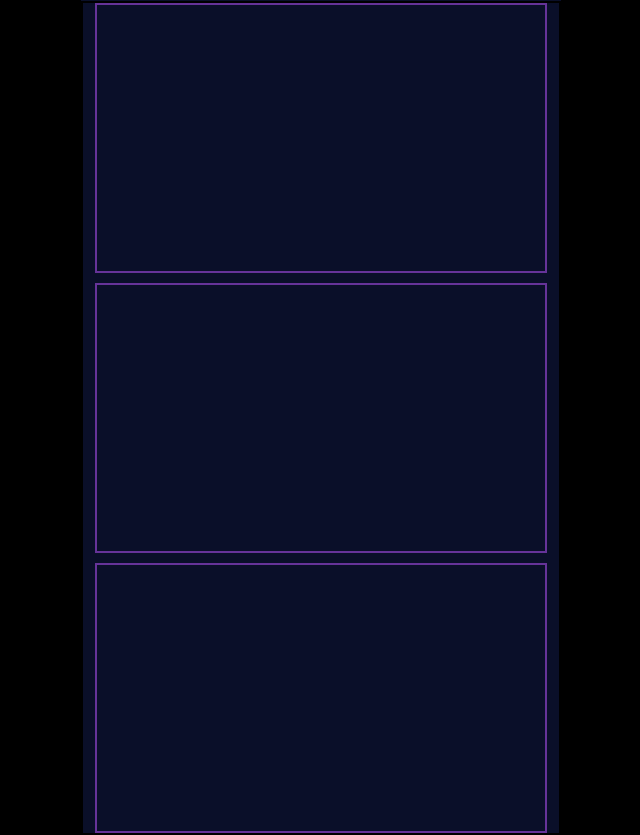
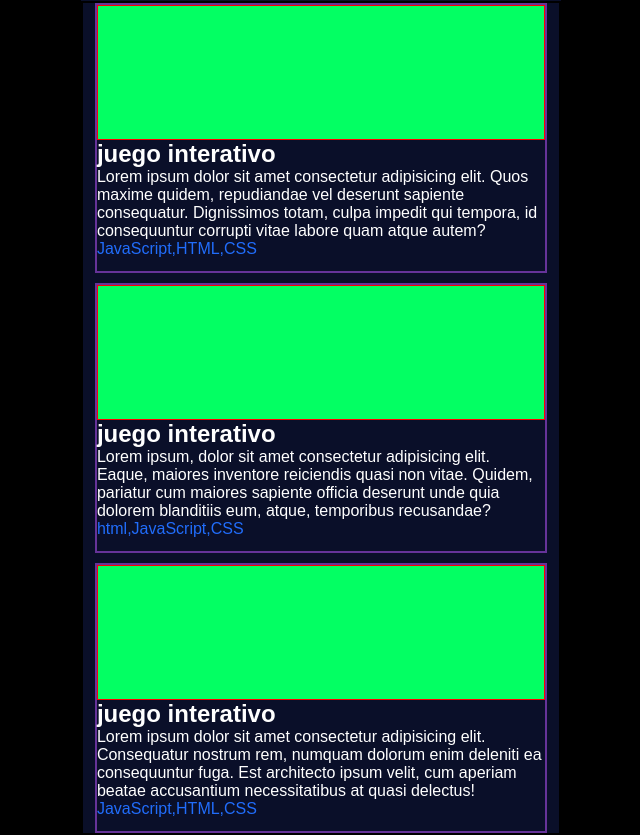
Before and after one commit to cano0102/PORTAFOLIO, a plain HTML site: page PORTAFOLIO/index.html in a window 1280 px wide. Shown: the part 2241-3076 px from the top of the page, without its empty margins (319-959 px from the left). Drawn offline with nearby package versions, Linux system fonts and the light colour scheme.

Commit message:
haciedno la estructura de la sesion proyectos

```diff
--- a/PORTAFOLIO/css/style.css
+++ b/PORTAFOLIO/css/style.css
@@ -576,3 +576,28 @@ Estilos De Descripcion Y Nombres */
   height: 270px;
   border: solid 2px rebeccapurple;
 }
+
+
+
+/* contenido de los proyectos */
+
+
+.imagen-proyecto{
+  max-width: 480PX;
+  width: 100%;
+  height: 135px;
+  border: solid red 1px;
+  background-color: rgb(3, 255, 99);
+}
+
+.titulo-proyecto{
+  color: white;
+}
+
+.parrafo-proyecto{
+  color: white;
+}
+
+.herramientas-proyectos{
+  color: #216dfb;
+}
--- a/PORTAFOLIO/index.html
+++ b/PORTAFOLIO/index.html
@@ -72,7 +72,7 @@
 
 
     </div>
-     <hr>
+    <hr>
     <section class="sobremi">
 
 
@@ -170,15 +170,54 @@
         <h2 id="proyecto">Proyectos</h2>
       </div>
       <div class="contenedor-proyectos">
+
         <div class="proyecto-1">
+          <div class="imagen-proyecto">
+            <!-- <img src="" alt=""> -->
+          </div>
+
+          <div class="contenido-proyecto">
+            <div class="titulo-proyecto">
+              <h2>juego interativo</h2>
+            </div>
+            <div class="parrafo-proyecto">
+              <p>Lorem ipsum dolor sit amet consectetur adipisicing elit. Quos maxime quidem, repudiandae vel deserunt sapiente consequatur. Dignissimos totam, culpa impedit qui tempora, id consequuntur corrupti vitae labore quam atque autem?</p>
+            </div>
+            <div class="herramientas-proyectos">JavaScript,HTML,CSS</div>
+          </div>
 
         </div>
 
         <div class="proyecto-2">
 
+          <div class="imagen-proyecto">
+            <!-- <img src="" alt=""> -->
+          </div>
+          <div class="contenido-proyecto">
+            <div class="titulo-proyecto">
+              <h2>juego interativo</h2>
+            </div>
+            <div class="parrafo-proyecto">
+              <p>Lorem ipsum, dolor sit amet consectetur adipisicing elit. Eaque, maiores inventore reiciendis quasi non vitae. Quidem, pariatur cum maiores sapiente officia deserunt unde quia dolorem blanditiis eum, atque, temporibus recusandae?</p>
+            </div>
+            <div class="herramientas-proyectos">html,JavaScript,CSS</div>
+          </div>
+
         </div>
 
         <div class="proyecto-3">
+          <div class="imagen-proyecto">
+            <!-- <img src="" alt=""> -->
+          </div>
+          <div class="contenido-proyecto">
+            <div class="titulo-proyecto">
+              <h2>juego interativo</h2>
+            </div>
+            <div class="parrafo-proyecto">
+              <p>Lorem ipsum dolor sit amet consectetur adipisicing elit. Consequatur nostrum rem, numquam dolorum enim deleniti ea consequuntur fuga. Est architecto ipsum velit, cum aperiam beatae accusantium necessitatibus at quasi delectus!</p>
+            </div>
+            <div class="herramientas-proyectos">JavaScript,HTML,CSS</div>
+          </div>
 
         </div>
 
```
